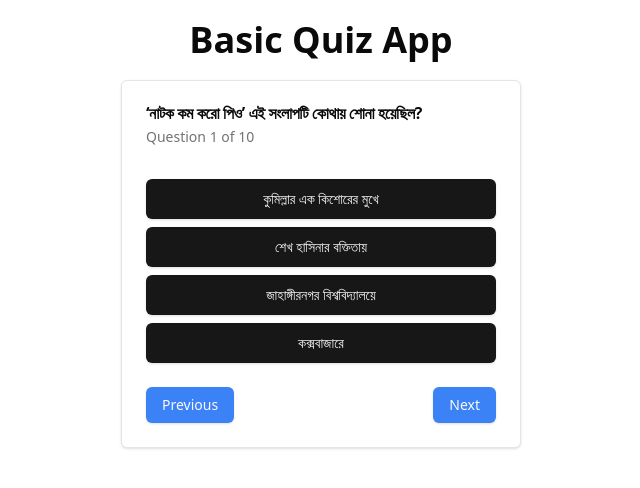
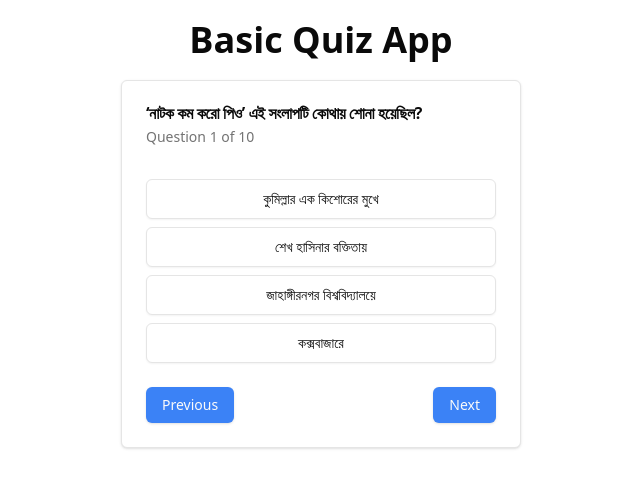
Before and after one commit to Mosharof-Hossen/Quiz-App, a React (Vite) app: page / in a window 1280 px wide. Shown: the top 488 px of the page, without its empty margins (319-959 px from the left). Built offline with nearby package versions, Linux system fonts and the light colour scheme.

Commit message:
option desing changed

```diff
--- a/src/Home/Question.tsx
+++ b/src/Home/Question.tsx
@@ -6,13 +6,13 @@ import QuizControl from "./QuizControl";
 
 const Question = () => {
     const dispatch = useAppDispatch();
-    const { question, currentQuestionIndex } = useAppSelector(getQuiz);
+    const { question, currentQuestionIndex, userAnswers } = useAppSelector(getQuiz);
     const currentQuestion = question[currentQuestionIndex];
     const handleAnswerChange = (answer: string) => {
         console.log(answer);
-        dispatch(setAnswer({answer,currentQuestionIndex}))
+        dispatch(setAnswer({ answer, currentQuestionIndex }))
     }
-    console.log({ question, currentQuestionIndex, currentQuestion });
+    console.log({ question, currentQuestionIndex, currentQuestion,userAnswers });
     return (
         <div className="flex justify-center">
             <Card className="w-[400px] rounded-md">
@@ -27,6 +27,7 @@ const Question = () => {
                             key={index}
                             size="lg"
                             className="w-full mt-2"
+                            variant={option === userAnswers[currentQuestionIndex]? "default":"outline"}
                         >{option}</Button>)
                     }
                 </CardContent>
```
